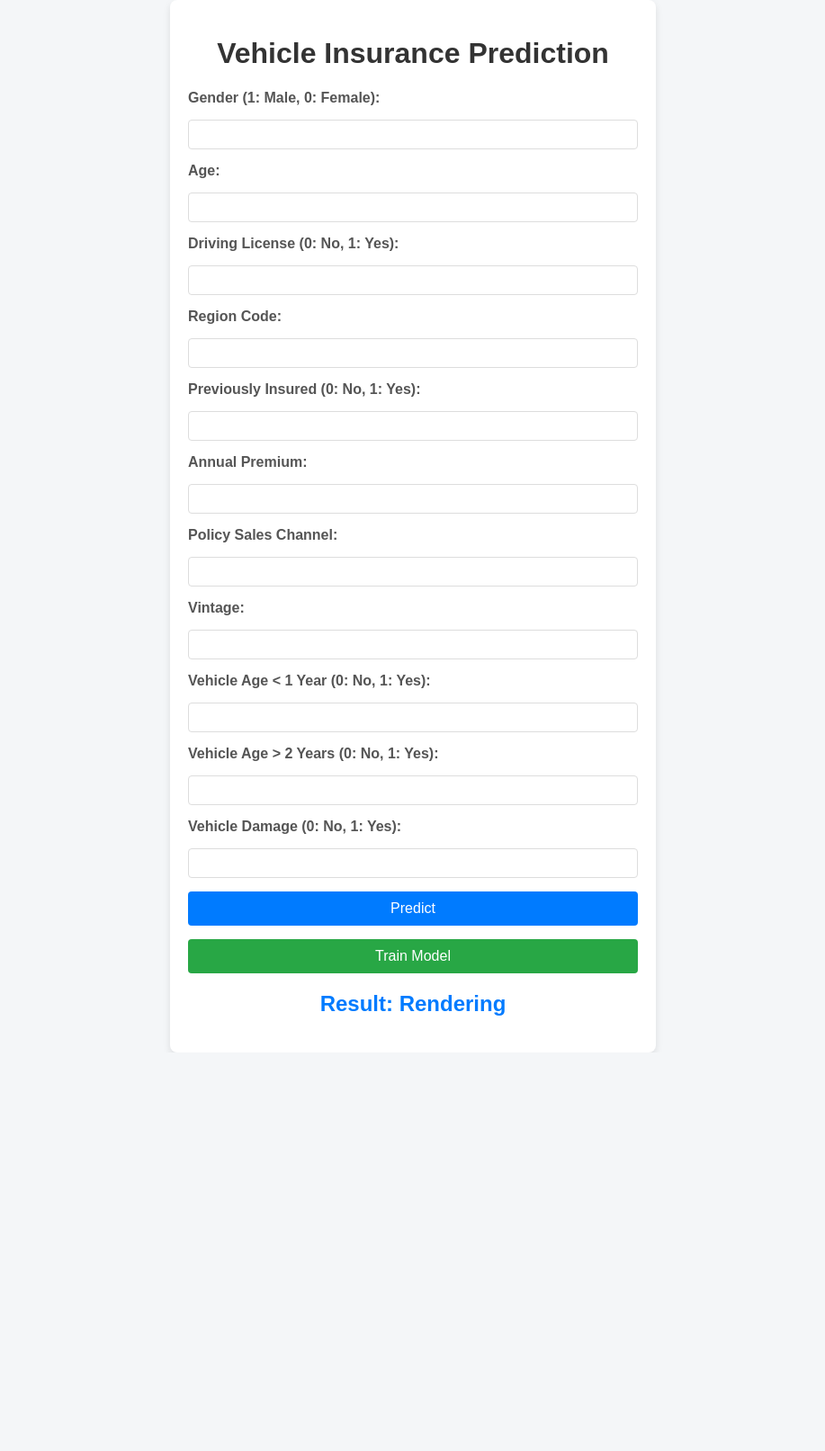
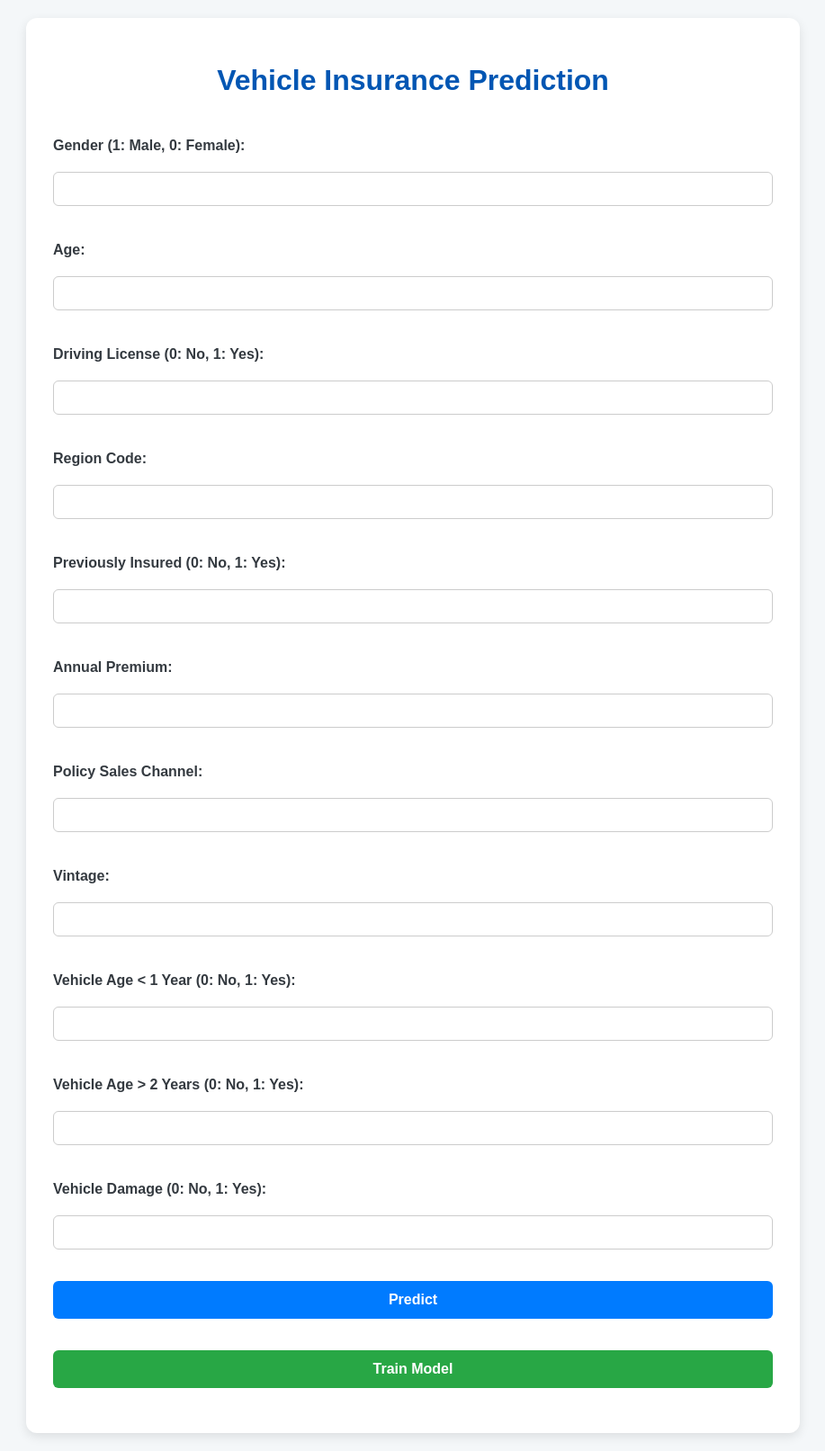
Before and after one commit to kaushikmc/Project-Vehicle, a FastAPI app: page / in a window 1280 px wide. Shown: the whole page at 90% size, without its empty margins (181-1098 px from the left). Before the commit the page ends 1170 px from the top, so only its background shows below. Run offline with FastAPI, Linux system fonts and the light colour scheme; parts of the project's set-up code (start-up, migrations or seed data) failed here and were passed over.

Commit message:
New files added...

```diff
--- a/app.py
+++ b/app.py
@@ -6,7 +6,7 @@ from fastapi.templating import Jinja2Templates
 from starlette.responses import HTMLResponse, RedirectResponse
 from uvicorn import run as app_run
 
-from typing import Optional
+from typing import Optional, Dict, Any
 
 # Importing constants and pipeline modules from the project
 from src.constants import APP_HOST, APP_PORT
@@ -99,7 +99,7 @@ async def trainRouteClient():
 @app.post("/")
 async def predictRouteClient(request: Request):
     """
-    Endpoint to receive form data, process it, and make a prediction.
+    Endpoint to receive form data, process it, make a prediction, and generate an explanation.
     """
     try:
         form = DataForm(request)
@@ -125,20 +125,34 @@ async def predictRouteClient(request: Request):
         # Initialize the prediction pipeline
         model_predictor = VehicleDataClassifier()
 
-        # Make a prediction and retrieve the result
-        value = model_predictor.predict(dataframe=vehicle_df)[0]
+        # Make a prediction and retrieve the result, raw SHAP, and Gemini explanation
+        # The prediction method now returns a tuple: (value, raw_shap_dict, gemini_explanation)
+        prediction_value, raw_shap_dict, gemini_explanation = model_predictor.predict(dataframe=vehicle_df)
 
         # Interpret the prediction result as 'Response-Yes' or 'Response-No'
-        status = "Response-Yes" if value == 1 else "Response-No"
+        status = "Response-Yes" if prediction_value == 1 else "Response-No"
 
-        # Render the same HTML page with the prediction result
+        # Render the same HTML page with the prediction result and XAI data
         return templates.TemplateResponse(
             "vehicledata.html",
-            {"request": request, "context": status},
+            {
+                "request": request,
+                "context": status,
+                "raw_shap": raw_shap_dict,       # Pass raw SHAP for optional display/debugging
+                "explanation": gemini_explanation # Pass the human-readable explanation
+            },
         )
 
     except Exception as e:
-        return {"status": False, "error": f"{e}"}
+        # For production, we should handle exceptions gracefully and provide a friendly error message.
+        return templates.TemplateResponse(
+            "vehicledata.html",
+            {
+                "request": request,
+                "context": "Prediction Failed",
+                "explanation": f"An unexpected error occurred during prediction: {e}"
+            },
+        )
 
 # Main entry point to start the FastAPI server
 if __name__ == "__main__":
--- a/requirements.txt
+++ b/requirements.txt
@@ -18,4 +18,6 @@ python-multipart
 uvicorn
 jinja2
 imblearn
+shap             # For generating attribution scores
+google-genai     # For calling the Gemini API
 -e .
--- a/static/css/style.css
+++ b/static/css/style.css
@@ -1,58 +1,75 @@
 /* styles.css */
 body {
-    font-family: Arial, sans-serif;
+    font-family: 'Arial', sans-serif;
     display: flex;
     justify-content: center;
     align-items: center;
+    /* Use min-height to allow content growth while centering */
     min-height: 100vh;
     margin: 0;
     background-color: #f4f6f8;
+    padding: 20px; /* Added padding for responsiveness on small screens */
 }
 
 .container {
     width: 100%;
-    max-width: 500px;
+    max-width: 600px; /* Increased max width slightly for better reading of results */
     background-color: #ffffff;
-    padding: 20px;
-    border-radius: 8px;
-    box-shadow: 0 4px 8px rgba(0, 0, 0, 0.1);
+    padding: 30px; /* Increased padding */
+    border-radius: 10px; /* Slightly more rounded corners */
+    box-shadow: 0 6px 12px rgba(0, 0, 0, 0.15); /* Stronger shadow */
     text-align: center;
 }
 
 h1 {
-    color: #333;
+    color: #004085; /* Darker blue for prominence */
+    margin-bottom: 25px;
 }
 
 form {
     display: flex;
     flex-direction: column;
     gap: 15px;
+    padding-bottom: 20px;
 }
 
 label {
     text-align: left;
-    color: #555;
-    font-weight: bold;
+    color: #343a40;
+    font-weight: 600; /* Slightly bolder */
+    margin-bottom: -10px; /* Pull label closer to input */
 }
 
 input {
-    padding: 8px;
-    border: 1px solid #ddd;
-    border-radius: 4px;
+    padding: 10px;
+    border: 1px solid #cce5ff; /* Light blue border */
+    border-radius: 6px;
+    font-size: 14px;
+    transition: border-color 0.3s;
+}
+
+input:focus {
+    border-color: #007bff;
+    box-shadow: 0 0 5px rgba(0, 123, 255, 0.3);
+    outline: none;
 }
 
 button {
-    padding: 10px;
+    padding: 12px;
     background-color: #007bff;
     color: #fff;
     border: none;
-    border-radius: 4px;
+    border-radius: 6px;
     cursor: pointer;
     font-size: 16px;
+    font-weight: bold;
+    transition: background-color 0.3s, transform 0.1s;
+    margin-top: 10px;
 }
 
 button:hover {
     background-color: #0056b3;
+    transform: translateY(-1px);
 }
 
 .train-button {
@@ -64,10 +81,63 @@ button:hover {
     background-color: #218838;
 }
 
+/* --- XAI & Result Styling --- */
+
 .result {
-    margin-top: 20px;
+    margin-top: 25px;
+    padding: 15px;
+    border-radius: 8px;
+    background-color: #d4edda; /* Light green background for result box */
+    border: 1px solid #c3e6cb;
 }
 
 .result h2 {
-    color: #007bff;
+    color: #155724; /* Dark green text */
+    margin: 0;
+    font-size: 1.5em;
 }
+
+/* Container for the AI Explanation */
+.explanation-box {
+    margin-top: 20px;
+    text-align: left;
+    padding: 20px;
+    border-radius: 8px;
+    background-color: #fff3cd; /* Light yellow/cream background for explanation */
+    border: 1px solid #ffeeba;
+    box-shadow: 0 2px 4px rgba(0, 0, 0, 0.05);
+}
+
+.explanation-box h3 {
+    color: #856404; /* Dark yellow text */
+    border-bottom: 1px solid #ffeeba;
+    padding-bottom: 5px;
+    margin-top: 0;
+}
+
+/* Styling for the raw SHAP data (inside <details>) */
+details {
+    margin-top: 15px;
+    border: 1px solid #ddd;
+    padding: 10px;
+    border-radius: 6px;
+    background-color: #f8f9fa; /* Light grey for technical details */
+    transition: all 0.2s ease-in-out;
+}
+
+summary {
+    font-weight: bold;
+    color: #6c757d; /* Grey text for summary */
+    cursor: pointer;
+    outline: none;
+}
+
+pre {
+    background-color: #e9ecef;
+    padding: 10px;
+    border-radius: 4px;
+    overflow-x: auto;
+    font-size: 12px;
+    white-space: pre-wrap;
+    word-break: break-all;
+}
--- a/templates/vehicledata.html
+++ b/templates/vehicledata.html
@@ -3,9 +3,94 @@
 <head>
     <meta charset="UTF-8">
     <meta name="viewport" content="width=device-width, initial-scale=1.0">
-    <title>Vehicle Insurance Prediction</title>
-    <!-- Corrected the CSS path -->
+    <title>Vehicle Insurance Prediction & XAI</title>
+    <!-- Assuming /static/css/style.css exists -->
     <link rel="stylesheet" href="/static/css/style.css">
+
+    <style>
+        /* --- Basic Styling for Result and Explanation (If style.css is minimal) --- */
+        body {
+            font-family: Arial, sans-serif;
+            background-color: #f4f7f9;
+            color: #333;
+            margin: 0;
+            padding: 20px;
+        }
+        .container {
+            max-width: 800px;
+            margin: auto;
+            background: #fff;
+            padding: 30px;
+            border-radius: 12px;
+            box-shadow: 0 4px 12px rgba(0, 0, 0, 0.1);
+        }
+        h1 {
+            color: #0056b3;
+            text-align: center;
+            margin-bottom: 30px;
+        }
+        form label {
+            display: block;
+            margin: 15px 0 5px;
+            font-weight: bold;
+        }
+        form input[type="number"] {
+            width: 100%;
+            padding: 10px;
+            margin-bottom: 10px;
+            border: 1px solid #ccc;
+            border-radius: 6px;
+            box-sizing: border-box;
+        }
+        button {
+            background-color: #007bff;
+            color: white;
+            padding: 12px 20px;
+            border: none;
+            border-radius: 6px;
+            cursor: pointer;
+            font-size: 16px;
+            transition: background-color 0.3s;
+            margin-top: 10px;
+        }
+        button:hover {
+            background-color: #0056b3;
+        }
+        .train-button {
+            background-color: #28a745;
+        }
+        .train-button:hover {
+            background-color: #1e7e34;
+        }
+        .result, .explanation-box {
+            margin-top: 30px;
+            padding: 20px;
+            border-radius: 8px;
+            box-shadow: 0 2px 4px rgba(0, 0, 0, 0.05);
+        }
+        .result {
+            background-color: #e9f7ff;
+            border: 1px solid #cceeff;
+        }
+        .explanation-box {
+            background-color: #fffff0;
+            border: 1px solid #e6e6cc;
+        }
+        .explanation-box p {
+            white-space: pre-wrap;
+        }
+        details {
+            margin-top: 20px;
+            border: 1px solid #eee;
+            padding: 10px;
+            border-radius: 6px;
+            background-color: #fafafa;
+        }
+        summary {
+            font-weight: bold;
+            cursor: pointer;
+        }
+    </style>
 </head>
 <body>
     <div class="container">
@@ -52,10 +137,28 @@
             <button type="submit" class="train-button">Train Model</button>
         </form>
 
-        {% if context %}
+        {% if context and context != "Rendering" %}
             <div class="result">
-                <h2>Result: {{ context }}</h2>
+                <h2>Prediction: {{ context }}</h2>
             </div>
+
+            {% if explanation %}
+                <div class="explanation-box">
+                    <h3>Prediction Rationale (AI Explanation)</h3>
+                    <!-- Gemini provides the human-readable explanation -->
+                    <p>{{ explanation }}</p>
+
+                    <!-- Optional: Display raw SHAP data for debugging -->
+                    {% if raw_shap %}
+                    <details>
+                        <summary>Technical Details: Raw Feature Contributions (SHAP Scores)</summary>
+                        <pre style="white-space: pre-wrap; overflow-x: auto; font-size: 10px;">{{ raw_shap | tojson(indent=2) }}</pre>
+                    </details>
+                    {% endif %}
+
+                </div>
+            {% endif %}
+
         {% endif %}
     </div>
 </body>
```
Also changed, not shown: src/pipline/prediction_pipeline.py (+102 -27 lines), src/utils/main_utils.py (+64 -0 lines), .github/workflows/aws.yaml.
